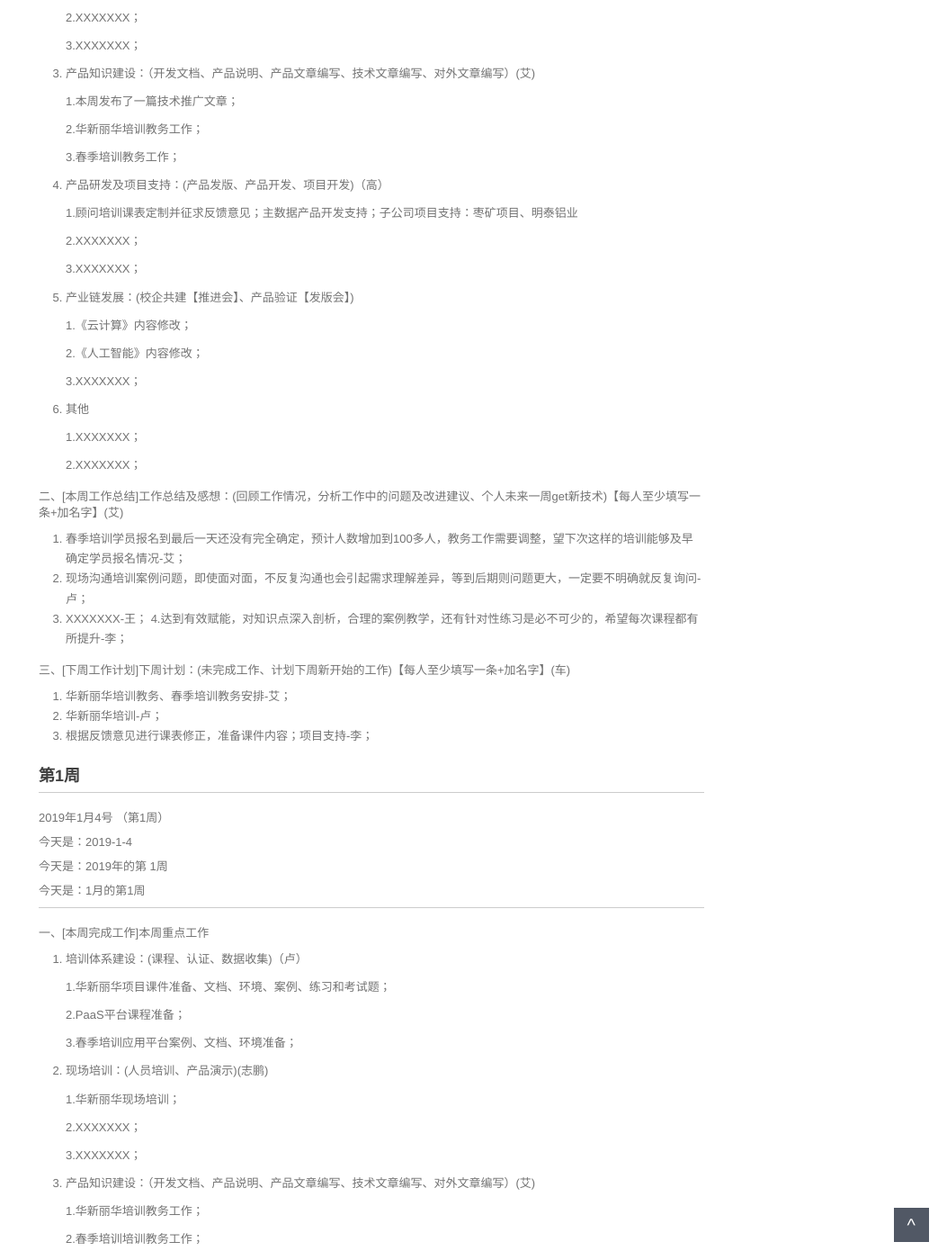
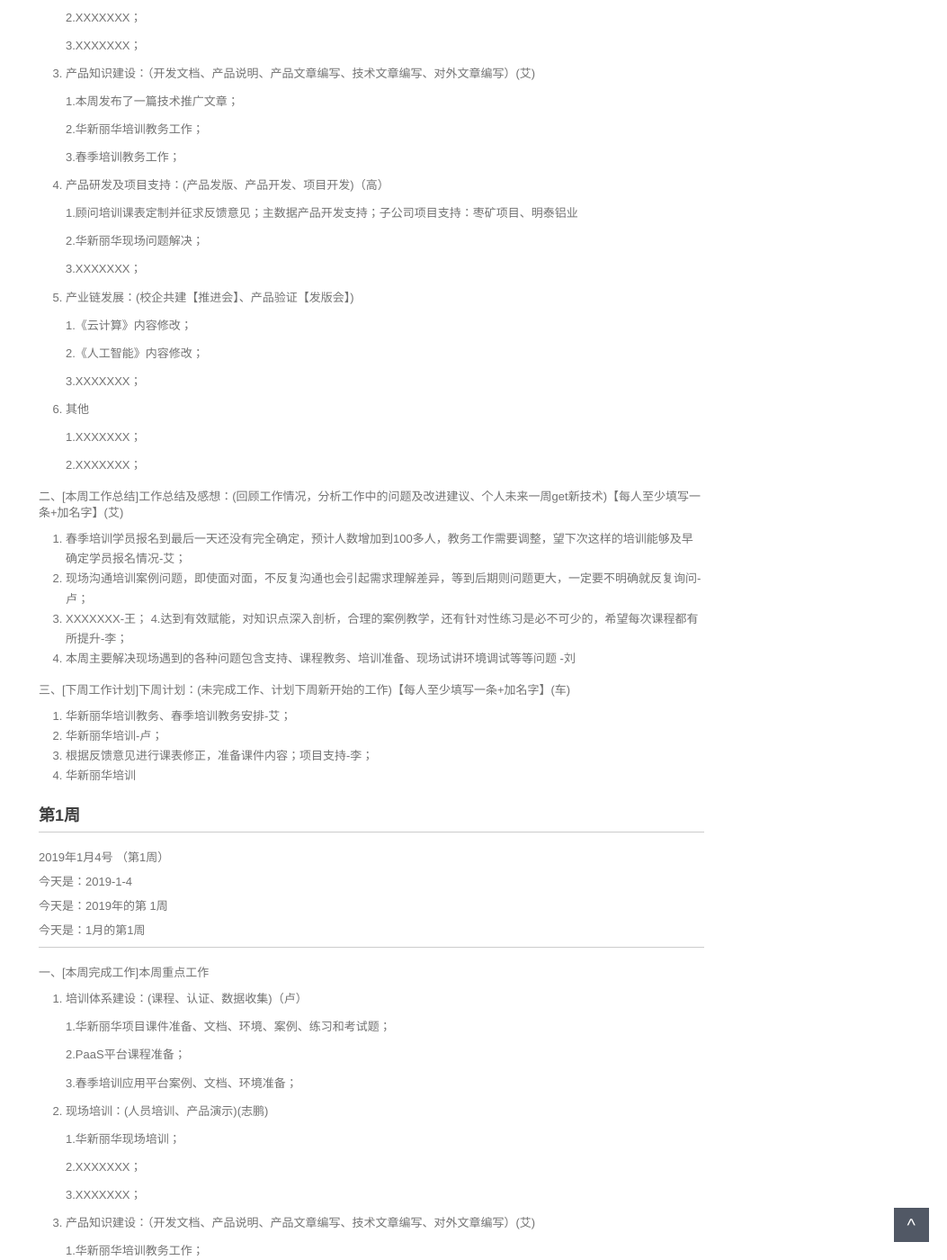
Before and after one commit to walllFlower/blog, a Jekyll site: the page built from _posts/2018-07-17-day_report_cxz.md, in a window 1280 px wide and 1400 px high, scrolled down 714 px. Shown: the whole window at 90% size, without its empty margins (227-1280 px from the left). Built offline with Jekyll 4.4.1, drawn with Linux system fonts in a browser that asks for light colours; comment, search, counter and statistics services are not loaded.

Commit message:
Update 2018-07-17-day_report_cxz.md

```diff
--- a/_posts/2018-07-17-day_report_cxz.md
+++ b/_posts/2018-07-17-day_report_cxz.md
@@ -52,7 +52,7 @@ categories: 技术运营工作周报
 
     1.顾问培训课表定制并征求反馈意见；主数据产品开发支持；子公司项目支持：枣矿项目、明泰铝业
 
-    2.XXXXXXX；
+    2.华新丽华现场问题解决；
 
     3.XXXXXXX；
 
@@ -76,12 +76,14 @@ categories: 技术运营工作周报
 2. 现场沟通培训案例问题，即使面对面，不反复沟通也会引起需求理解差异，等到后期则问题更大，一定要不明确就反复询问-卢；
 3. XXXXXXX-王；
 4.达到有效赋能，对知识点深入剖析，合理的案例教学，还有针对性练习是必不可少的，希望每次课程都有所提升-李；
+5. 本周主要解决现场遇到的各种问题包含支持、课程教务、培训准备、现场试讲环境调试等等问题 -刘
 
 三、[下周工作计划]下周计划：(未完成工作、计划下周新开始的工作)【每人至少填写一条+加名字】(车)
 
 1. 华新丽华培训教务、春季培训教务安排-艾；
 2. 华新丽华培训-卢；
 3. 根据反馈意见进行课表修正，准备课件内容；项目支持-李；
+4. 华新丽华培训
 
 
 
```
